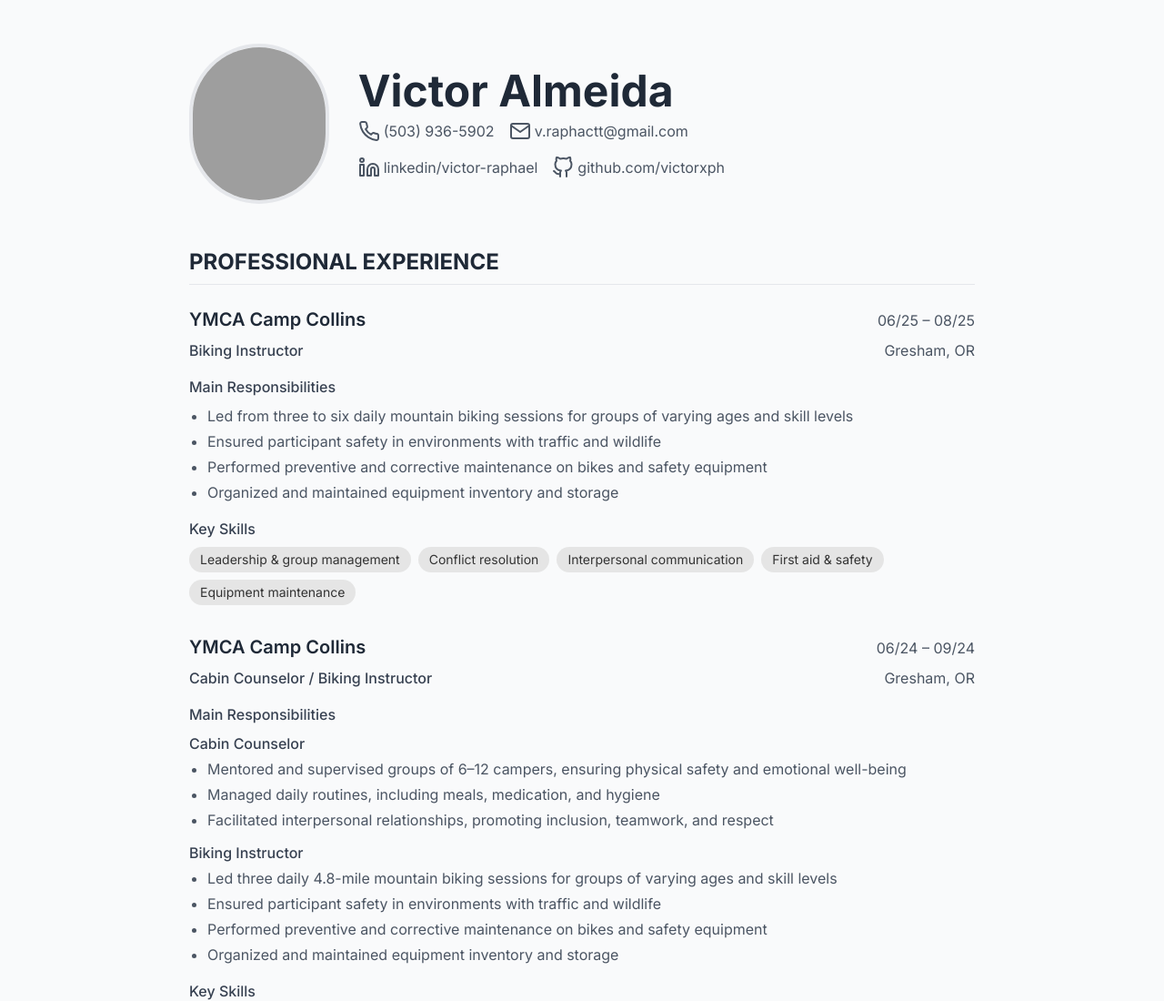
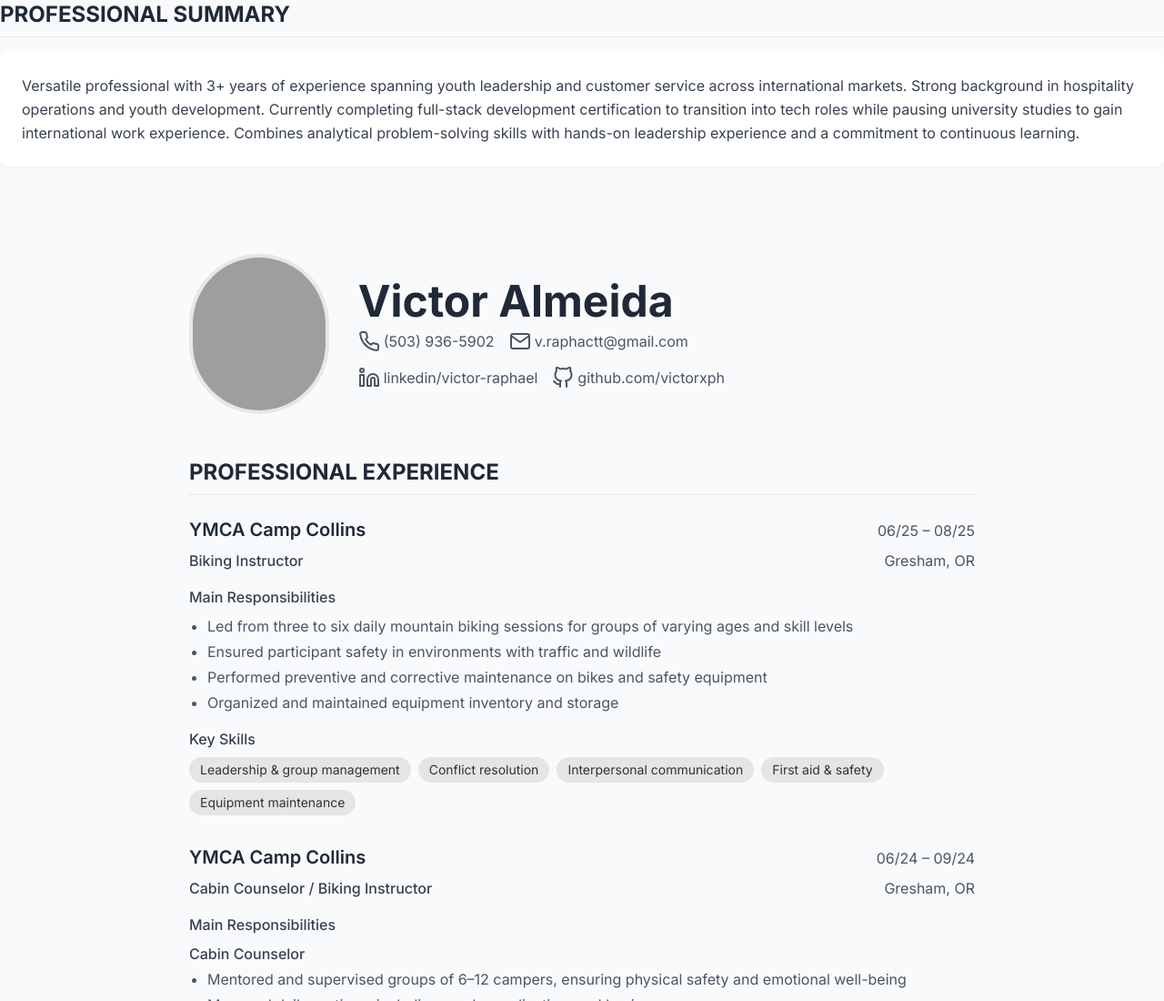
Before and after one commit to victorxph/resume, a plain HTML site: page index.html in a window 1280 px wide. Shown: the top 1100 px of the page at 91% size. Drawn offline with nearby package versions, Linux system fonts and the light colour scheme; grey boxes are pictures that could not be loaded.

Commit message:
Add profession summary

```diff
--- a/index.html
+++ b/index.html
@@ -34,6 +34,19 @@
         }
     </style>
 </head>
+
+<section class="mb-12" data-aos="fade-up">
+            <h2 class="text-2xl font-bold text-gray-800 mb-4 border-b border-gray-200 pb-2">PROFESSIONAL SUMMARY</h2>
+            <div class="bg-white p-6 rounded-lg shadow-sm">
+                <p class="text-gray-700 leading-relaxed">
+                    Versatile professional with 3+ years of experience spanning youth leadership and customer service across international markets.
+                    Strong background in hospitality operations and youth development. Currently completing full-stack development certification
+                    to transition into tech roles while pausing university studies to gain international work experience. Combines analytical
+                    problem-solving skills with hands-on leadership experience and a commitment to continuous learning.
+                </p>
+            </div>
+</section>
+
 <body class="bg-gray-50">
     <div class="max-w-4xl mx-auto px-4 py-8 md:py-12">
         <header class="mb-12 flex flex-col md:flex-row items-center gap-8" data-aos="fade-down">
```
